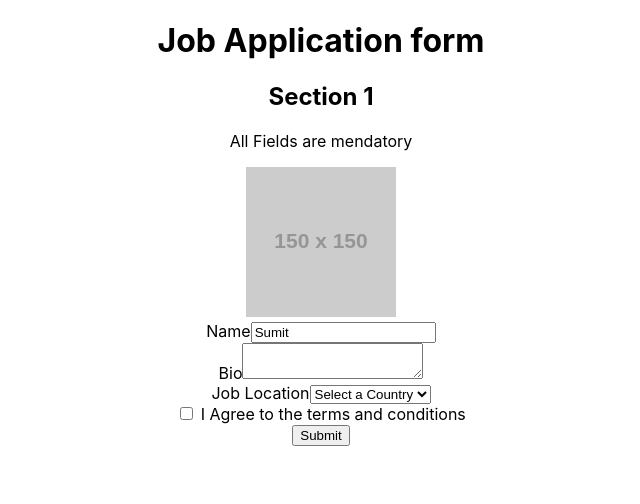
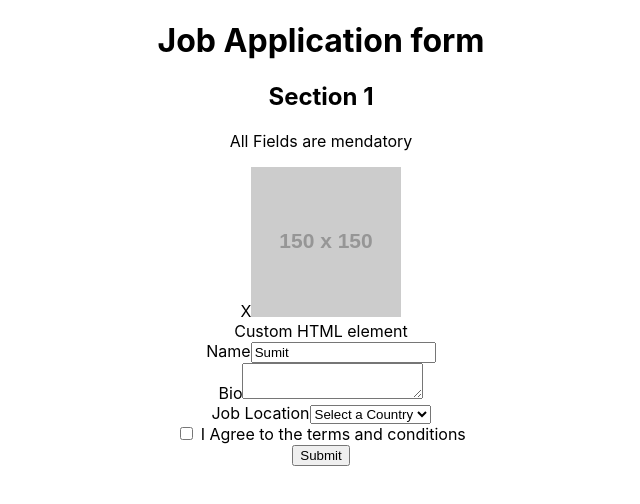
Before and after one commit to SumitChouhan89/react-testing, a React (Create React App) app: page / in a window 1280 px wide. Shown: the top 504 px of the page, without its empty margins (319-959 px from the left). Built offline with nearby package versions, Linux system fonts and the light colour scheme.

Commit message:
getByTestId and getByTitle

```diff
--- a/src/components/application/application.tsx
+++ b/src/components/application/application.tsx
@@ -4,7 +4,9 @@ export const Application = () => {
       <h1>Job Application form</h1>
       <h2>Section 1</h2>
       <p>All Fields are mendatory</p>
+      <span title="close">X</span>
       <img src="https://via.placeholder.com/150" alt="a person with a laptop" />
+      <div data-testid="custom-element">Custom HTML element</div>
       <form>
         <div>
           <label htmlFor="name">Name</label>
```
Also changed, not shown: 1 other file (tests, documents, lock files or other folders).
